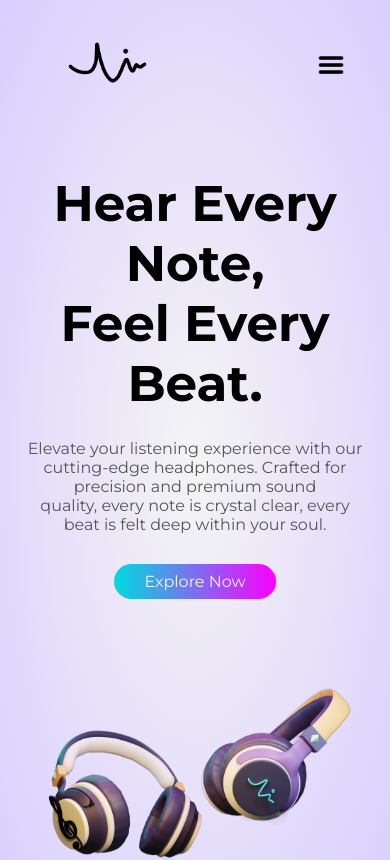
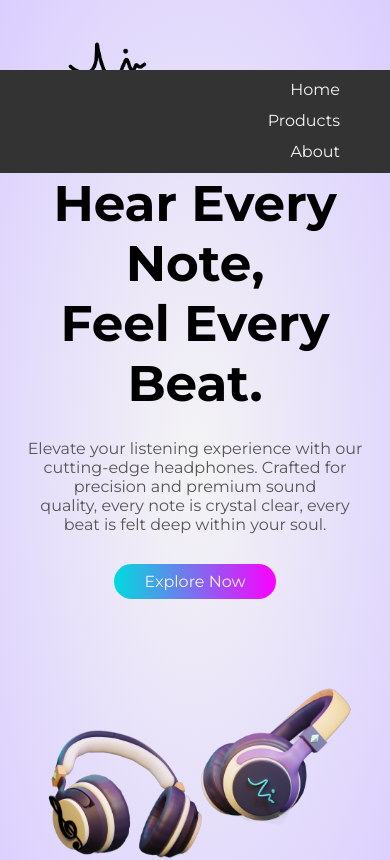
Before and after one commit to AdindaShifa/AdindaShifa, a plain HTML site: page index.html in a window 390 px wide. Shown: the top 860 px of the page. Drawn offline with Linux system fonts and the light colour scheme.

Commit message:
Update index.html

```diff
--- a/index.html
+++ b/index.html
@@ -20,13 +20,12 @@
              <img src="Logo1.png" width="125px">
             </div>
             <nav>
-                <ul id="MenuItems">
+                <ul>
                     <li><a href="index.html">Home</a></li>
                     <li><a href="products.html">Products</a></li>
                     <li><a href="about.html">About</a></li>
                 </ul>
             </nav>
-            <img src="menu icon.png" class="menu-icon" onclick="menutoggle()">
          </div>
          <div class="row">
             <div class="col-2">
@@ -113,20 +112,5 @@
 </div>
 </div>
 
-<script>
-    var MenuItems = document.getElementById("MenuItems");
-    MenuItems.style.maxHeight = "0px";
-
-    function menutoggle() {
-        if(MenuItems.style.maxHeight == "0px")
-        {
-            MenuItems.style.maxHeight == "200px";
-        }
-        else
-        {
-            MenuItems.style.maxHeight == "0px";
-        }
-    }
-</script>
 </body>
 </html>
```
